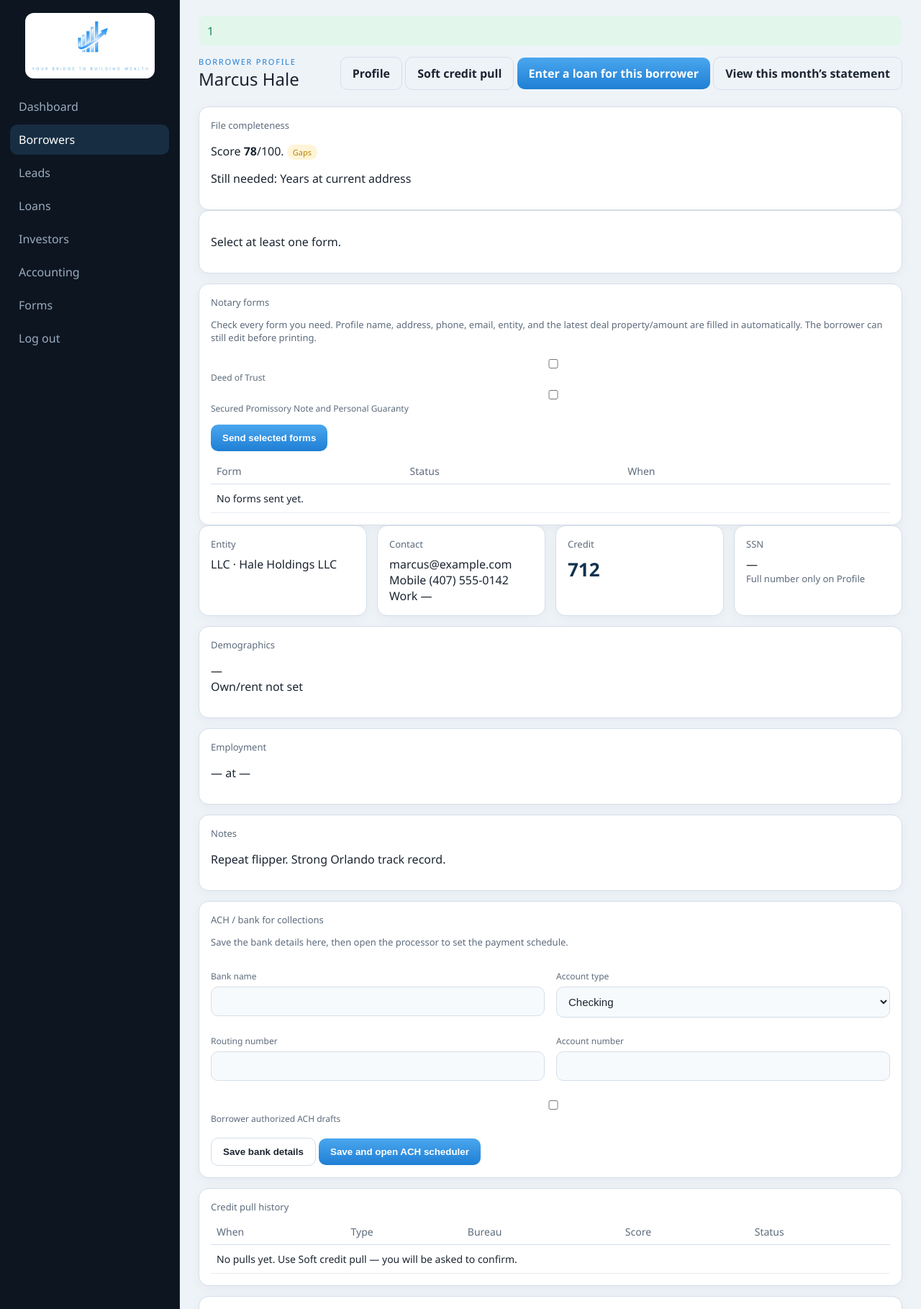
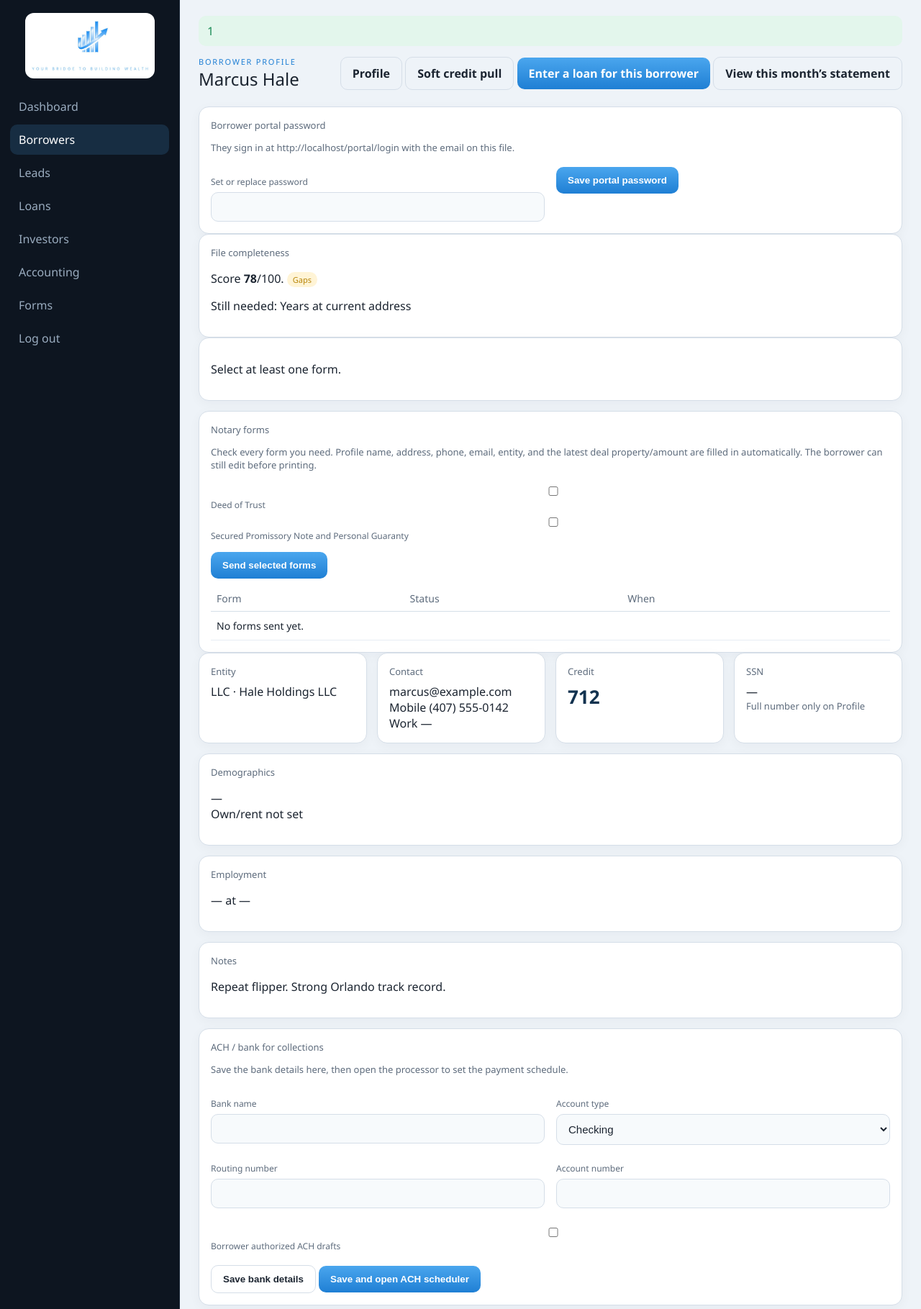
Before and after one commit to johnbritton76-bit/brittco-capital, a Flask app: page /borrowers/1 in a window 1280 px wide. Shown: the top 1819 px of the page at 72% size. Run offline with Flask 3, Linux system fonts and the light colour scheme; the visitor is signed in with stand-in values (Sample User, id 1); data comes from the database, SQL or seed files in the repository; data that the repository does not hold is empty.

Commit message:
Add files via upload

```diff
--- a/templates/borrower_detail.html
+++ b/templates/borrower_detail.html
@@ -11,6 +11,14 @@
     <a class="btn" href="{{ url_for('loan_new') }}">Enter a loan for this borrower</a>
     <a class="btn ghost" href="{{ url_for('borrower_statement_pdf_view', bid=b.id) }}">View this month’s statement</a>
   </div>
+</div>
+<div class="card" style="margin-top:14px">
+  <h3>Borrower portal password</h3>
+  <p class="hint">They sign in at {{ request.url_root.rstrip('/') }}/portal/login with the email on this file.</p>
+  <form method="post" action="{{ url_for('borrower_portal_password', bid=b.id) }}" class="form-grid">
+    <div><label>Set or replace password</label><input name="password" type="password" required></div>
+    <div><button class="btn" type="submit">Save portal password</button></div>
+  </form>
 </div>
 {% if complete %}
 <div class="card">
```
